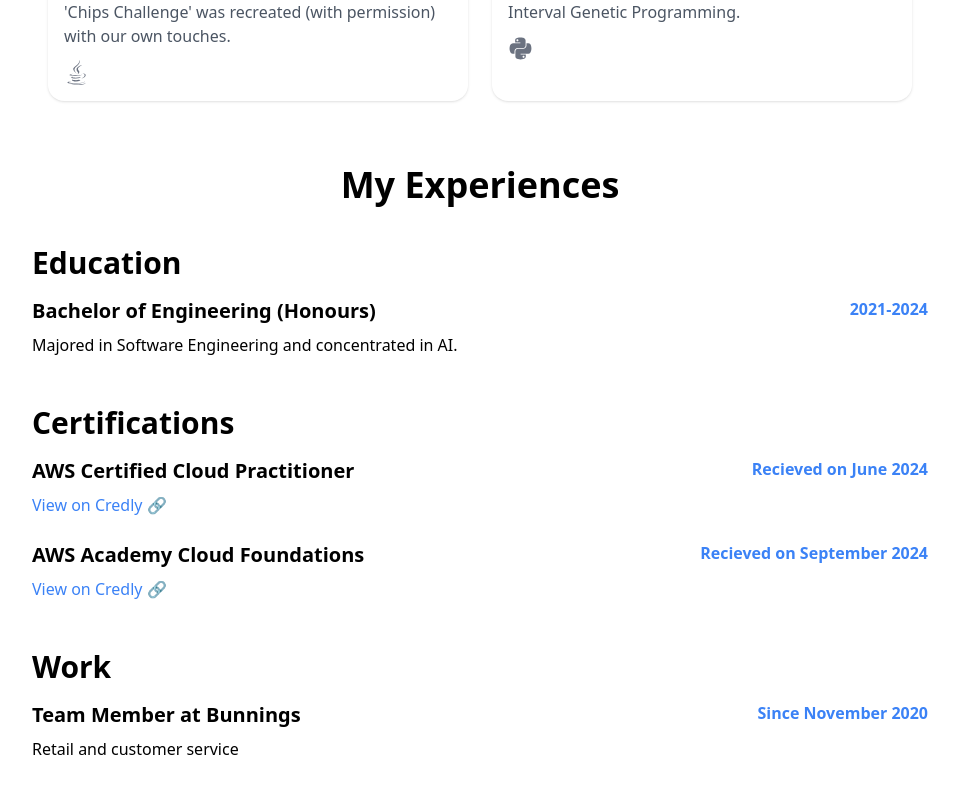
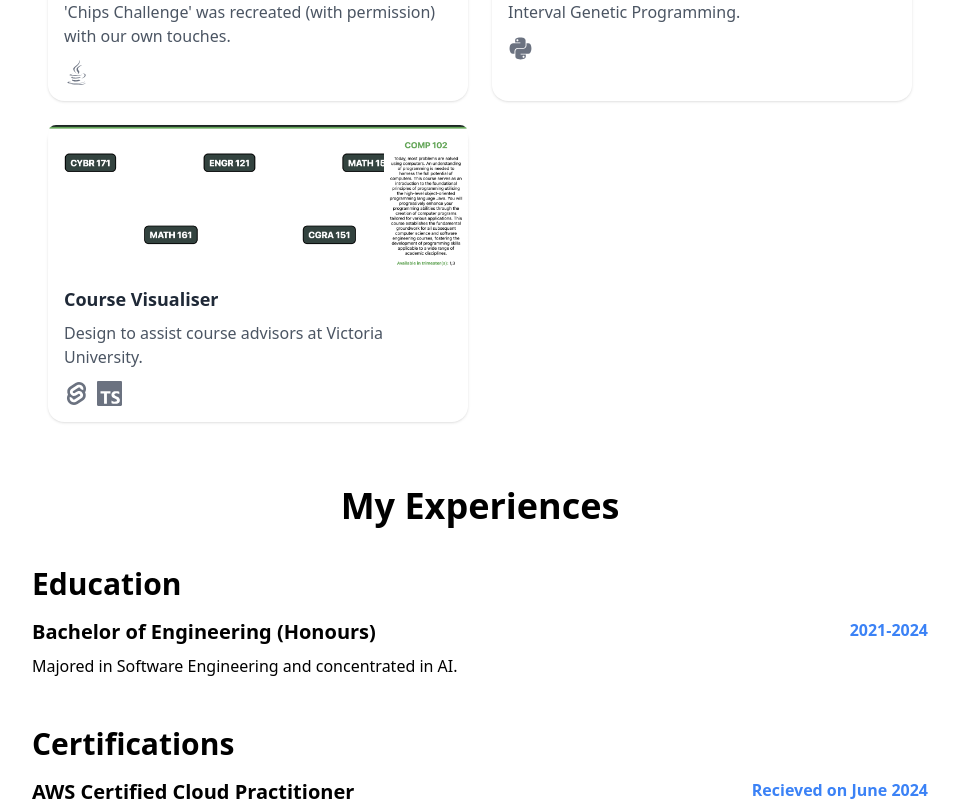
Before and after one commit to tominjessil/Portfolio, a Next.js app: page / in a window 1280 px wide. Shown: the part 764-1571 px from the top of the page, without its empty margins (160-1119 px from the left). Built offline with nearby package versions, Linux system fonts and the light colour scheme.

Commit message:
Added one more project

```diff
--- a/src/app/projects/page.tsx
+++ b/src/app/projects/page.tsx
@@ -1,5 +1,8 @@
 import PCard from "@/components/ui/pcard";
 import { FaJava, FaPython } from "react-icons/fa";
+import { RiSvelteFill } from "react-icons/ri";
+import { SiTypescript } from "react-icons/si";
+
 
 const Projects = () => {
     const projects = [
@@ -18,6 +21,14 @@
                 "Growth rate classifiction for a marine species using Interval Genetic Programming.",
             imgSrc: "/image2.png",
             icons: [FaPython],
+        },
+        {
+            id: 3,
+            title: "Course Visualiser",
+            description:
+                "Design to assist course advisors at Victoria University.",
+            imgSrc: "/image3.png",
+            icons: [RiSvelteFill, SiTypescript],
         }
     ];
 
```
Also changed, not shown: public/image3.jpeg (deleted), public/image3.png (added).
